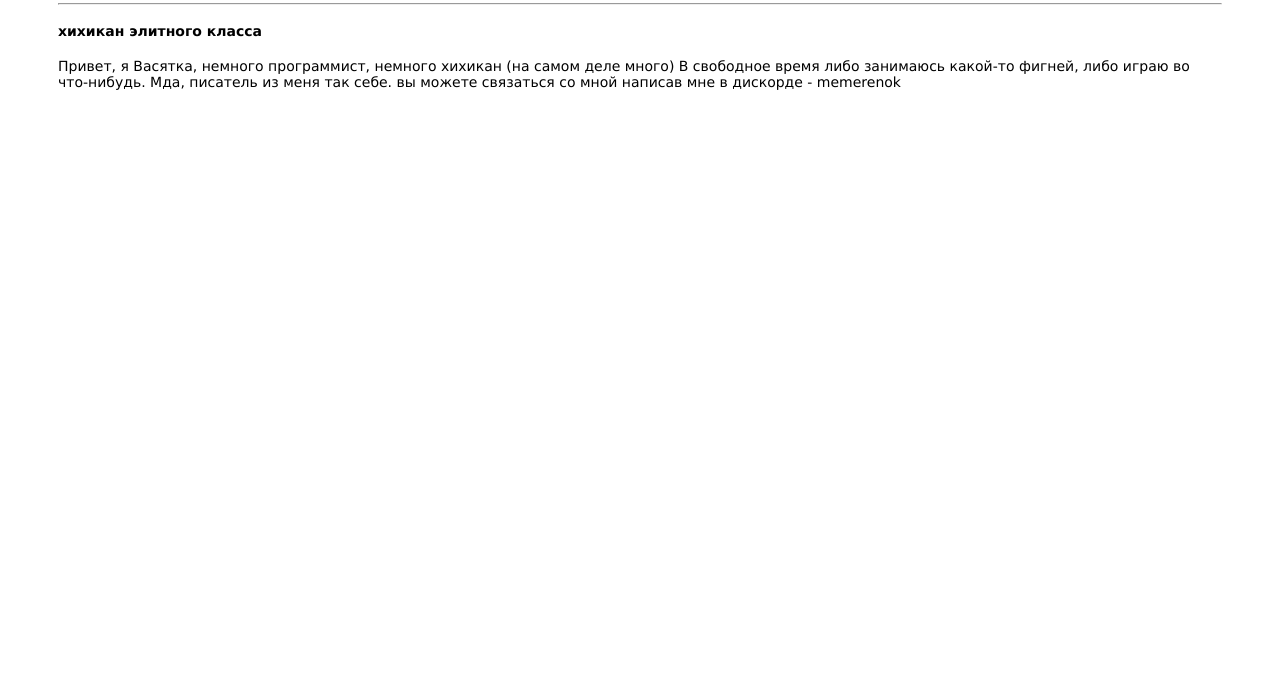
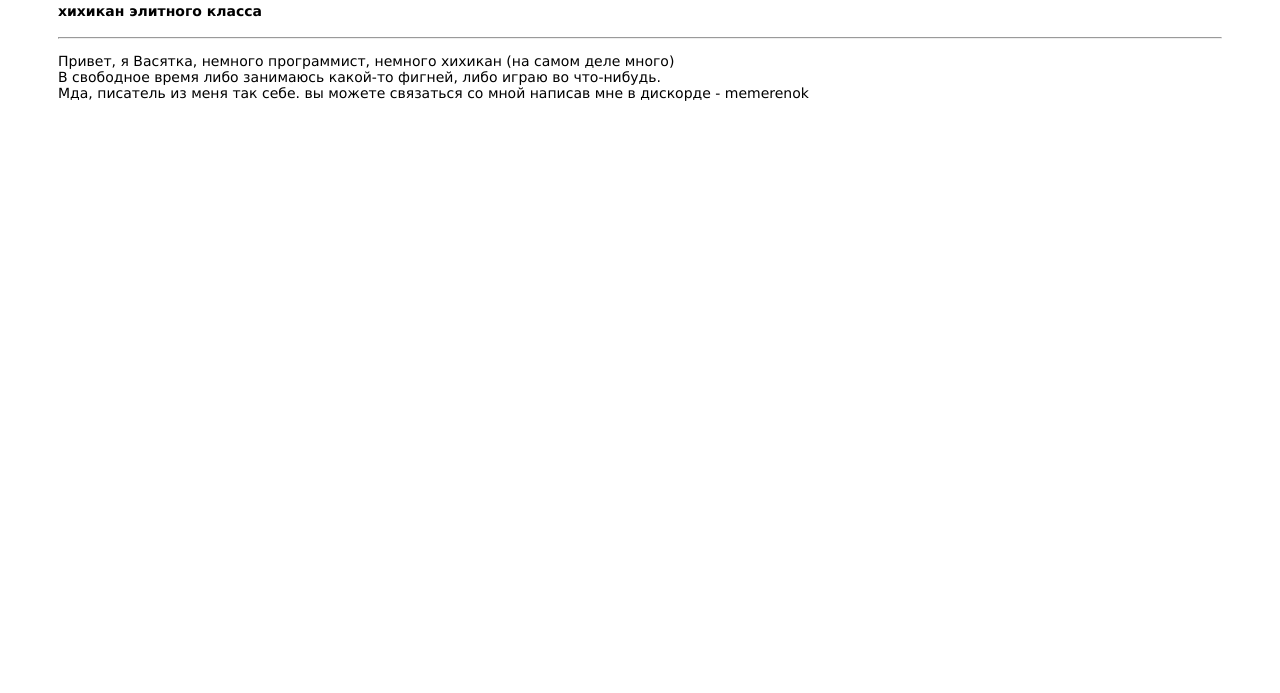
Before and after one commit to vvv112/.about, a plain HTML site: page index.html in a window 1280 px wide. Shown: the part 107-800 px from the top of the page. Drawn offline with Linux system fonts and the light colour scheme.

Commit message:
Update index.html

```diff
--- a/index.html
+++ b/index.html
@@ -3,10 +3,10 @@
 <meta charset="UTF-8">
 </head>
 <h1>Memerenok</h1>
+<h4>хихикан элитного класса</h4>
 <hr>
-<h4>хихикан элитного класса</h4>
 <p>
-Привет, я Васятка, немного программист, немного хихикан (на самом деле много)
-В свободное время либо занимаюсь какой-то фигней, либо играю во что-нибудь.
-Мда, писатель из меня так себе. вы можете связаться со мной написав мне в дискорде - memerenok
+Привет, я Васятка, немного программист, немного хихикан (на самом деле много)<br>
+В свободное время либо занимаюсь какой-то фигней, либо играю во что-нибудь.<br>
+Мда, писатель из меня так себе. вы можете связаться со мной написав мне в дискорде - memerenok<br>
 </p>
```
